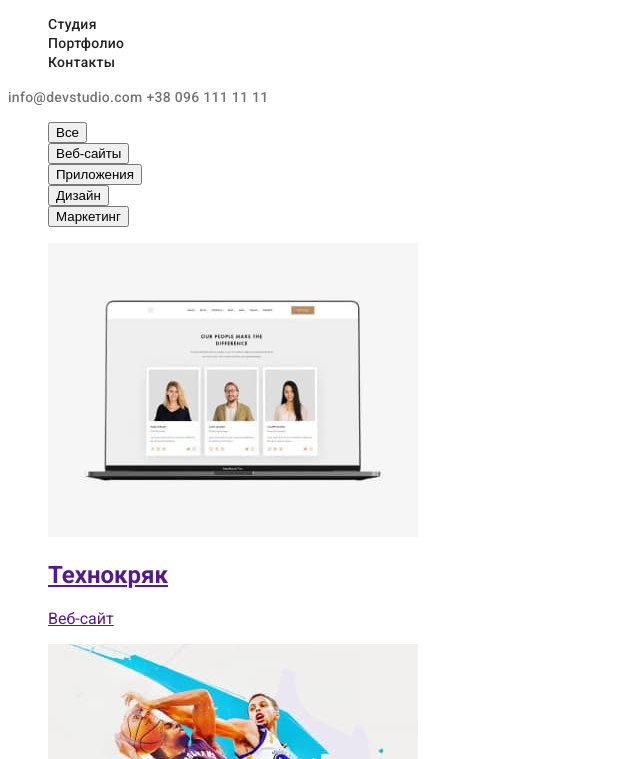
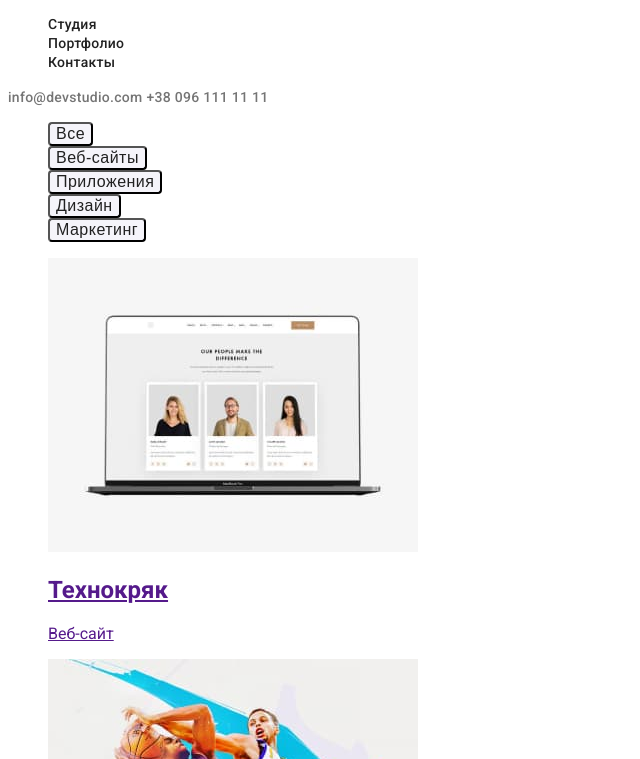
Before and after one commit to YanaUSA/goit-markup-hw-02, a plain HTML site: page portfolio.html in a window 1280 px wide. Shown: the part 41-800 px from the top of the page, without its empty margins (0-640 px from the left). Drawn offline with Linux system fonts and the light colour scheme.

Commit message:
adds filtr-button css styles

```diff
--- a/css/styles.css
+++ b/css/styles.css
@@ -32,6 +32,7 @@ ul {
   list-style: none;
 }
 
+/* Studio-page */
 .logo-blk {
   font-family: 'Raleway';
   font-weight: 700;
@@ -146,3 +147,23 @@ color: var(--accent-color);
   color: var(--contacts-color);
   text-decoration: none;
 }
+
+/* Portfolio-page */
+.button-filtr {
+    font-weight: 500;
+    font-size: 16px;
+    line-height: 1.62x;
+    text-align: center;
+    letter-spacing: 0.03em;
+    color: var(--main-color);
+    background: #F5F4FA;
+    border-radius: 4px;
+}
+.button-filtr:hover {
+  color: var(--wht-text-color);
+  background-color: var(--accent-color);
+}
+.button-filtr:focus {
+  color: var(--wht-text-color);
+  background-color: var(--accent-color);
+}
--- a/portfolio.html
+++ b/portfolio.html
@@ -37,11 +37,11 @@
             <h1 class="visually-hidden">Примеры работ</h1>
             <!-- Фильтр -->
                 <ul>
-                    <li><button type="button">Все</button></li>
-                    <li><button type="button">Веб-сайты</button></li>
-                    <li><button type="button">Приложения</button></li>
-                    <li><button type="button">Дизайн</button></li>
-                    <li><button type="button">Маркетинг</button></li>
+                    <li><button type="button" class="button-filtr">Все</button></li>
+                    <li><button type="button" class="button-filtr">Веб-сайты</button></li>
+                    <li><button type="button" class="button-filtr">Приложения</button></li>
+                    <li><button type="button" class="button-filtr">Дизайн</button></li>
+                    <li><button type="button" class="button-filtr">Маркетинг</button></li>
                 </ul>
                 <ul>
                     <li>
```
